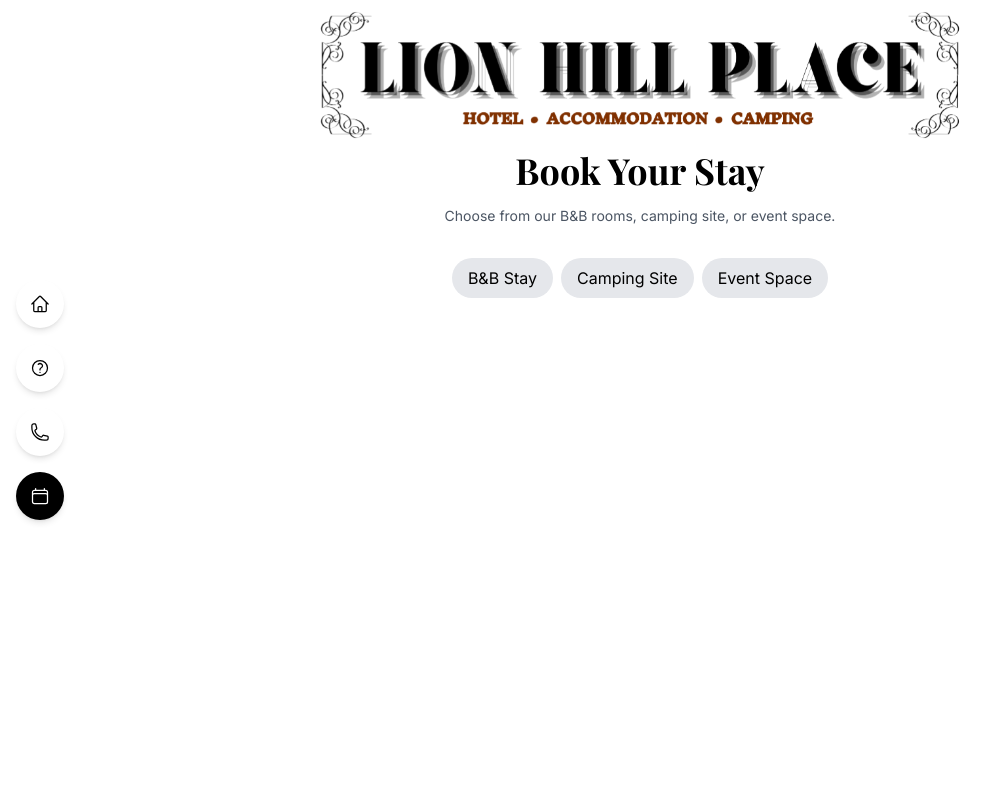
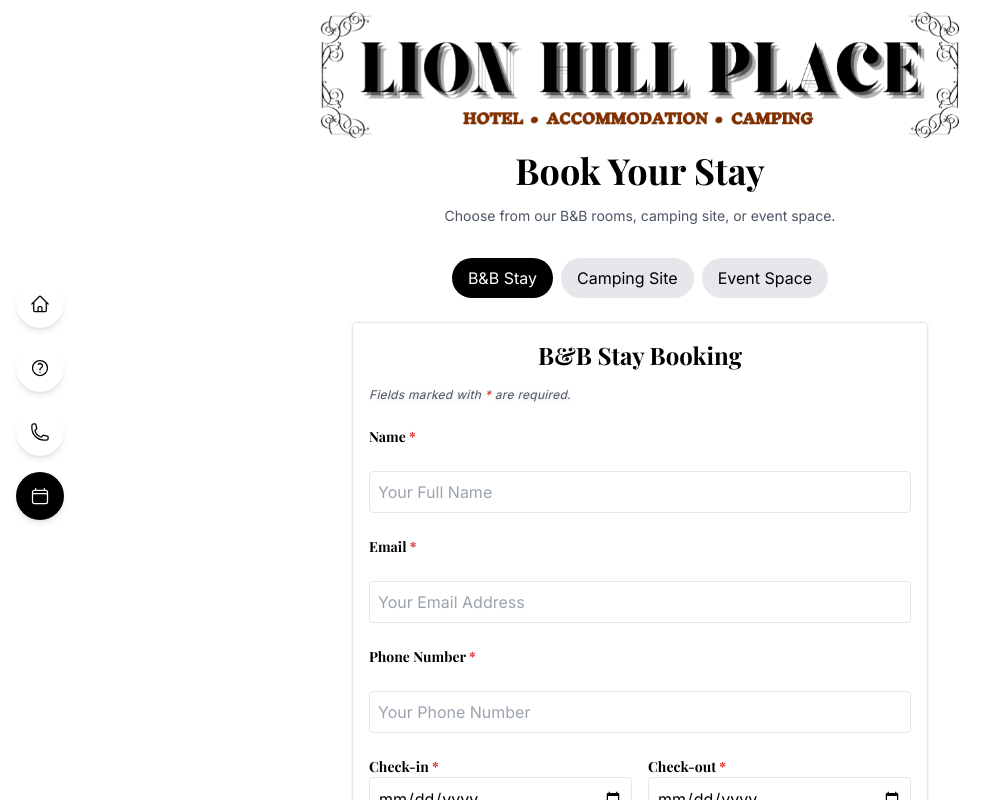
Before and after one commit to pacc-jean/bed-breakfast, a React (Vite) app in the folder frontend/: page /book in a window 1280 px wide. Shown: the top 800 px of the page, without its empty margins (0-1007 px from the left). Built offline with nearby package versions, Linux system fonts and the light colour scheme.

Commit message:
update bookings page

```diff
--- a/frontend/src/pages/BookingsPage.jsx
+++ b/frontend/src/pages/BookingsPage.jsx
@@ -5,7 +5,7 @@ import BookingSummary from '../components/Bookings/BookingSummary';
 const bookingOptions = ['B&B Stay', 'Camping Site', 'Event Space'];
 
 const BookingsPage = () => {
-  const [bookingType, setBookingType] = useState('');
+  const [bookingType, setBookingType] = useState('B&B Stay'); // Default to B&B Stay
   const [formData, setFormData] = useState(null);
   const [step, setStep] = useState('form'); // Always either form or summary now
 
```
